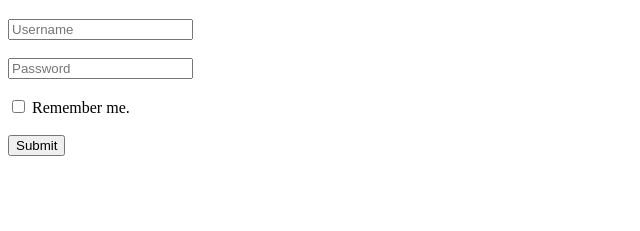
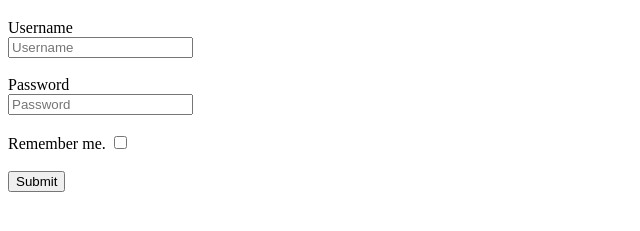
Before and after one commit to acciojob/remember-me-login-form-Yasvanthkumar27, a website: page main.html in a window 1280 px wide. Shown: the part 61-292 px from the top of the page, without its empty margins (0-640 px from the left). Drawn offline with Linux system fonts and the light colour scheme.

Commit message:
created a submission

```diff
--- a/main.html
+++ b/main.html
@@ -9,6 +9,9 @@
   <h1>Login Form</h1>
 
   <form id="login-form">
+    <!-- Username -->
+    <label for="username">Username</label>
+    <br />
     <input
       type="text"
       id="username"
@@ -16,6 +19,9 @@
     />
     <br /><br />
 
+    <!-- Password -->
+    <label for="password">Password</label>
+    <br />
     <input
       type="password"
       id="password"
@@ -23,16 +29,16 @@
     />
     <br /><br />
 
-    <label>
-      <input type="checkbox" id="checkbox" />
-      Remember me.
-    </label>
+    <!-- Remember Me -->
+    <label for="checkbox">Remember me.</label>
+    <input type="checkbox" id="checkbox" />
     <br /><br />
 
+    <!-- Submit -->
     <input type="submit" id="submit" value="Submit" />
   </form>
 
-  <!-- hidden initially, shown only if credentials are saved -->
+  <!-- Existing user button (hidden initially) -->
   <button id="existing" style="display: none;">
     Login as existing user
   </button>
```
